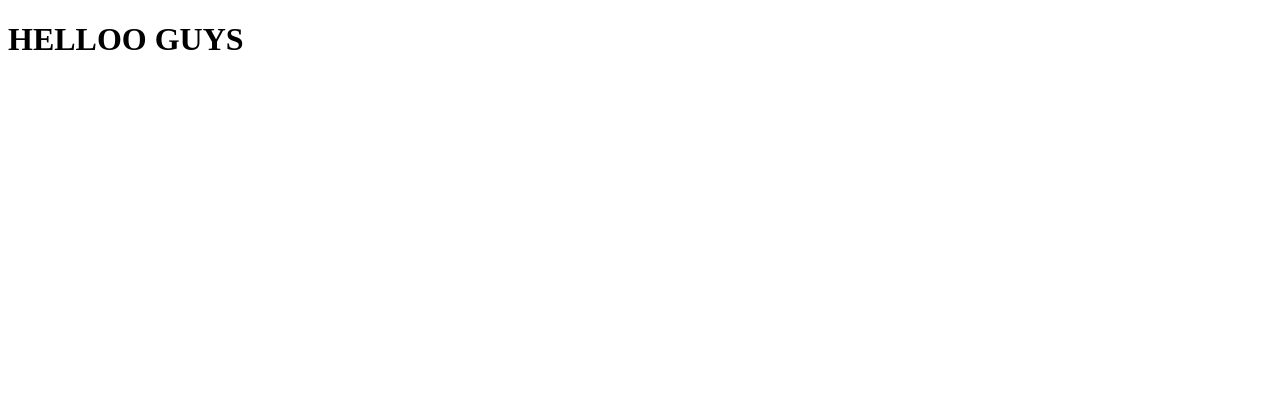
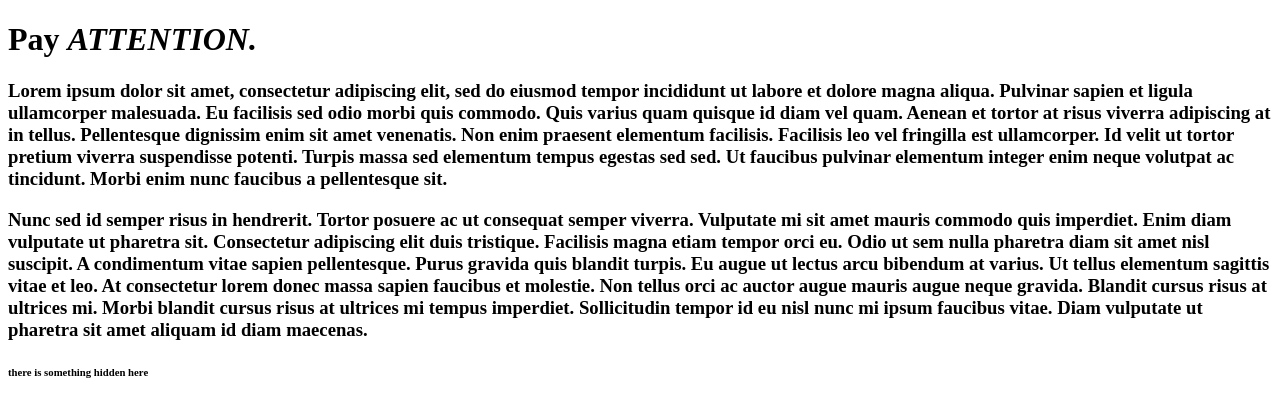
Before and after one commit to FilipeVOl/git_test, a plain HTML site: page index.html in a window 1280 px wide. Drawn offline with Linux system fonts and the light colour scheme.

Commit message:
index.html

```diff
--- a/index.html
+++ b/index.html
@@ -1,11 +1,16 @@
 <!DOCTYPE html>
-<html lang="en">
-    <head>
-    <title>Hello Git</title>
-    <meta charset="UTF-8">
+<html>
+    <title>goggle</title>
+<head>
+    <meta charset="UTF-8"
 
 </head>
-    <body>
-        <h1>HELLOO GUYS</h1>
-    </body>
+<body>
+    <h1>Pay <em>ATTENTION.</em></h1>
+    <p><h3>Lorem ipsum dolor sit amet, consectetur adipiscing elit, sed do eiusmod tempor incididunt ut labore et dolore magna aliqua. Pulvinar sapien et ligula ullamcorper malesuada. Eu facilisis sed odio morbi quis commodo. Quis varius quam quisque id diam vel quam. Aenean et tortor at risus viverra adipiscing at in tellus. Pellentesque dignissim enim sit amet venenatis. Non enim praesent elementum facilisis. Facilisis leo vel fringilla est ullamcorper. Id velit ut tortor pretium viverra suspendisse potenti. Turpis massa sed elementum tempus egestas sed sed. Ut faucibus pulvinar elementum integer enim neque volutpat ac tincidunt. Morbi enim nunc faucibus a pellentesque sit.</h3></p>
+    <p><h3>Nunc sed id semper risus in hendrerit. Tortor posuere ac ut consequat semper viverra. Vulputate mi sit amet mauris commodo quis imperdiet. Enim diam vulputate ut pharetra sit. Consectetur adipiscing elit duis tristique. Facilisis magna etiam tempor orci eu. Odio ut sem nulla pharetra diam sit amet nisl suscipit. A condimentum vitae sapien pellentesque. Purus gravida quis blandit turpis. Eu augue ut lectus arcu bibendum at varius. Ut tellus elementum sagittis vitae et leo. At consectetur lorem donec massa sapien faucibus et molestie. Non tellus orci ac auctor augue mauris augue neque gravida. Blandit cursus risus at ultrices mi. Morbi blandit cursus risus at ultrices mi tempus imperdiet. Sollicitudin tempor id eu nisl nunc mi ipsum faucibus vitae. Diam vulputate ut pharetra sit amet aliquam id diam maecenas.</h3></p>
+    <h6>there is something hidden here</h6>
+<!--hah im hidden-->
+</body>
+
 </html>
```
